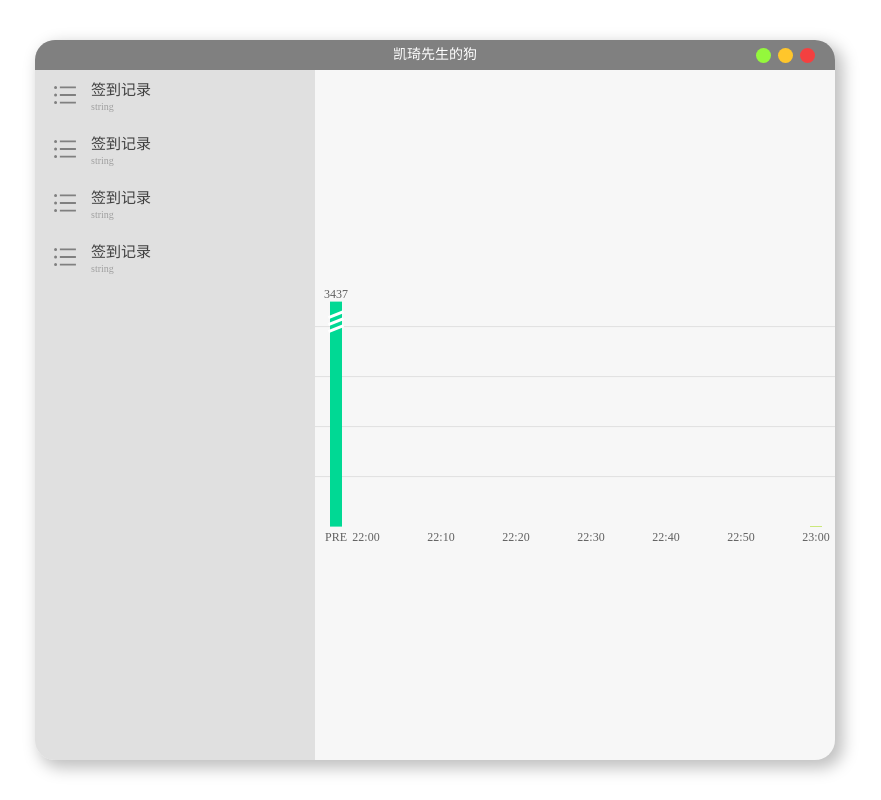
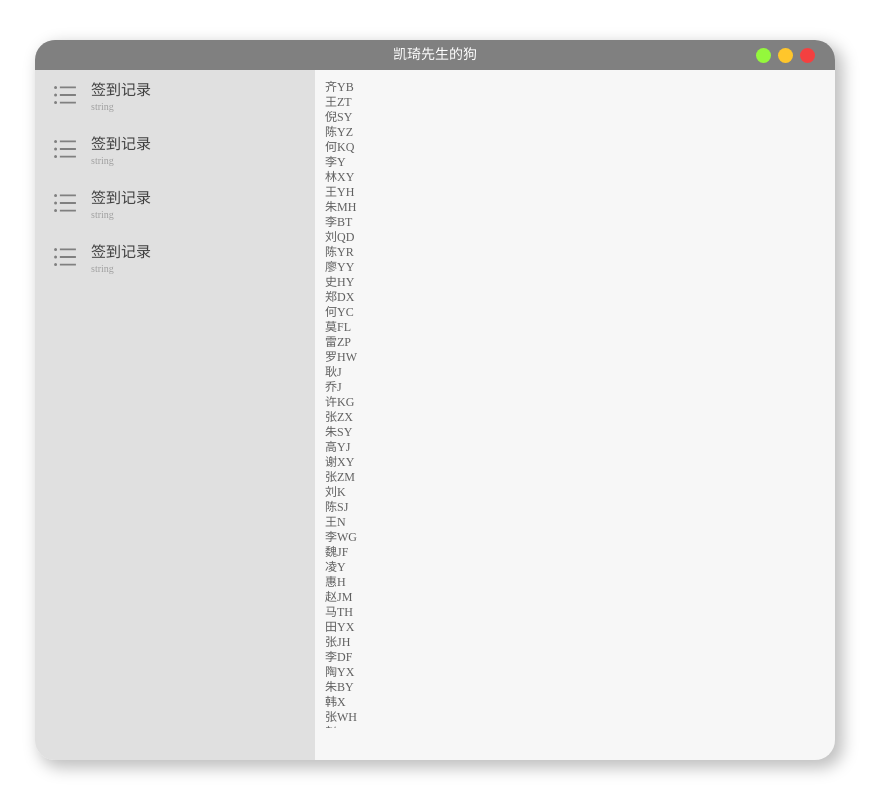
Before and after one commit to Criheacy/Mr.Kaiqi-s-Dog, a React (Create React App) app: page / in a window 1280 px wide. Shown: the whole page, without its empty margins (205-1086 px from the left). Built offline with nearby package versions, Linux system fonts and the light colour scheme.

Commit message:
feat: Add `UserSignInTime` chart

```diff
--- /dev/null
+++ b/src/components/Charts/UserSignInTime/config.ts
@@ -0,0 +1,16 @@
+import moment from "moment";
+
+export const config = {
+  // unknown date (today as default)
+  startTime: moment("22:00:00", "HH:mm:ss"),
+  endTime: moment("23:20:00", "HH:mm:ss"),
+  step: moment.duration(2, "minute"), // MUST more than 1 second
+
+  blockSize: 12,
+  blockGap: 3,
+  fontSize: 12,
+  blockCornerRadius: 2,
+
+  gridLineScale: 100,
+  gridLineFontSize: 12,
+};
--- /dev/null
+++ b/src/components/Charts/UserSignInTime/index.tsx
@@ -0,0 +1,122 @@
+import useData from "../../../hooks/useData";
+import { useCallback, useMemo } from "react";
+import * as d3 from "d3";
+import moment from "moment";
+import useD3 from "../../../hooks/useD3";
+import styled from "@emotion/styled";
+import { config } from "./config";
+import { SignInDataType, UserDataType } from "../../../@types/data";
+import chroma from "chroma-js";
+
+const Preprocess = (signInLog: SignInDataType[], user: UserDataType[]) => {
+  // get period segment length
+  const periodListLength = Math.floor(
+    config.endTime.diff(config.startTime) / config.step.asMilliseconds()
+  );
+  const userSignInTime = user.map((item) => ({
+    user_id: item.user_id,
+    user_name: item.user_name,
+    signInTable: new Array(periodListLength).fill(0) as number[],
+  }));
+
+  signInLog.forEach((item) => {
+    const itemDate = moment(item.date);
+    const periodIndex = Math.floor(
+      itemDate.diff(
+        config.startTime
+          .clone()
+          .year(itemDate.year())
+          .month(itemDate.month())
+          .date(itemDate.date())
+      ) / config.step.asMilliseconds()
+    );
+    if (periodIndex >= 0 && periodIndex < periodListLength) {
+      const tableItem = userSignInTime.find(
+        (tableItem) => tableItem.user_id === item.user_id
+      );
+      if (tableItem) tableItem.signInTable[periodIndex]++;
+    }
+  });
+
+  return userSignInTime.map((item) => {
+    const signInCount = item.signInTable.reduce((prev, item) => prev + item, 0);
+    const signInTimeAverage = item.signInTable.reduce(
+      (prev, item, index) => prev + item * index,
+      0
+    ) / signInCount;
+
+    return {
+      ...item,
+      signInCount,
+      signInTimeAverage
+    };
+  }).sort((first, second) => first.signInTimeAverage - second.signInTimeAverage);
+};
+
+const UserSignInTime = () => {
+  const { signInLog, user } = useData();
+  const userSignInTime = useMemo(() => Preprocess(signInLog, user), [signInLog, user]);
+
+  const colorMap = useCallback((signInCount?: number | undefined | null) => {
+    const scale = chroma.scale(["#b8ffc3", "#00d924", "#008d2e"]).domain([0, 1]);
+    if (signInCount === undefined || signInCount === null || signInCount === 0)
+      return "transparent";
+
+    // map [1 ~ Infinity] to [0 ~ 1]
+    const k = 0.1; // scale constant
+    const scaledCount = 1 - 1 / Math.exp((signInCount - 1) * k);
+    return scale(scaledCount).hex();
+  }, []);
+
+  const renderer = useCallback(
+    (svg: d3.Selection<SVGSVGElement | null, unknown, null, undefined>) => {
+      const userDataGroup = svg
+        .append("g")
+        .attr("class", "canvas-area")
+        .selectAll("g")
+        .data(userSignInTime)
+        .enter()
+        .append("g")
+        .attr("class", "user-data-group")
+        .attr("transform", (item, index) => `translate(0, ${index * (config.blockSize + config.blockGap)})`);
+
+      userDataGroup
+        .selectAll("rect")
+        .data(item => item.signInTable)
+        .enter()
+        .append("rect")
+        .attr("x", (item, index) => index * (config.blockSize + config.blockGap))
+        .attr("y", 0)
+        .attr("width", config.blockSize)
+        .attr("height", config.blockSize)
+        .attr("rx", config.blockCornerRadius)
+        .style("fill", item => colorMap(item));
+
+      userDataGroup.append("text")
+        .attr("x", -2.6 * (config.blockSize + config.blockGap))
+        .attr("y", config.fontSize * 0.8)
+        .style("font-size", config.fontSize)
+        .style("fill", "#606060")
+        .text(item => item.user_name);
+    },
+    [colorMap, userSignInTime]
+  );
+
+  const svgRef = useD3(renderer, true);
+
+  return (
+    <Container>
+      <svg ref={svgRef} />
+    </Container>
+  );
+};
+
+const Container = styled.div`
+  width: 100%;
+  height: 90%;
+  margin: 1rem;
+
+  overflow: auto;
+`;
+
+export default UserSignInTime;
--- a/src/pages/index.tsx
+++ b/src/pages/index.tsx
@@ -1,7 +1,7 @@
 import styled from "@emotion/styled";
 import Aside from "../components/Aside";
 import { Header } from "../components/Window";
-import SignInPeriod from "../components/Charts/SignInPeriod";
+import UserSignInTime from "../components/Charts/UserSignInTime";
 
 const MainPage = () => {
   return (
@@ -11,7 +11,8 @@ const MainPage = () => {
         <Aside />
         {/*<HomePage />*/}
         {/*<SignInRate />*/}
-        <SignInPeriod />
+        {/*<SignInPeriod />*/}
+        <UserSignInTime />
       </ContentContainer>
     </Container>
   );
@@ -38,6 +39,7 @@ const ContentContainer = styled.div`
   display: flex;
   flex-direction: row;
   height: 100%;
+  align-items: stretch;
 `;
 
 export default MainPage;
```
